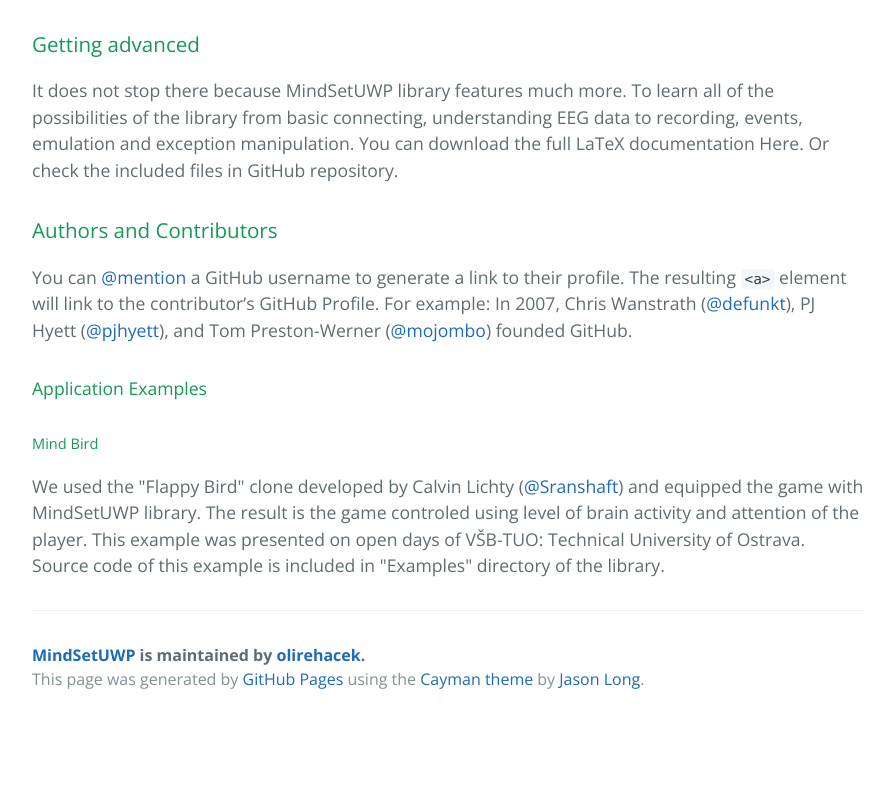
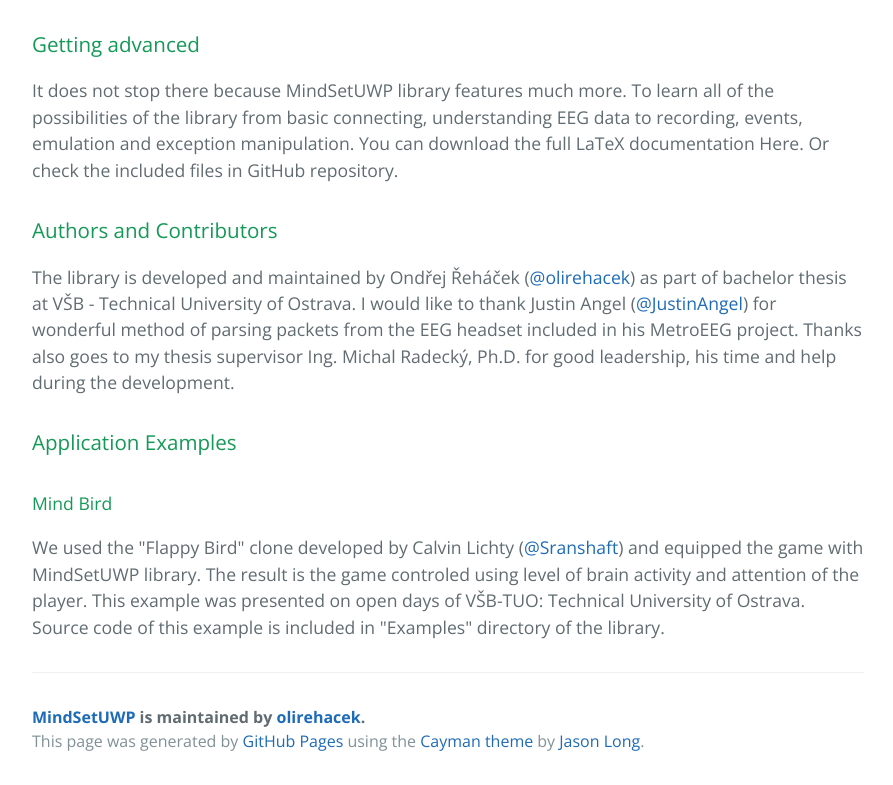
Before and after one commit to oliexe/MindSetUWP, a plain HTML site: page index.html in a window 1280 px wide. Shown: the part 1488-2273 px from the top of the page, without its empty margins (192-1085 px from the left). Before the commit the page ends 2211 px from the top, so only its background shows below. Drawn offline with nearby package versions, Linux system fonts and the light colour scheme.

```diff
--- a/index.html
+++ b/index.html
@@ -65,13 +65,13 @@
 <h3>
 <a id="authors-and-contributors" class="anchor" href="#authors-and-contributors" aria-hidden="true"><span aria-hidden="true" class="octicon octicon-link"></span></a>Authors and Contributors</h3>
 
-<p>You can <a href="https://github.com/blog/821" class="user-mention">@mention</a> a GitHub username to generate a link to their profile. The resulting <code>&lt;a&gt;</code> element will link to the contributor’s GitHub Profile. For example: In 2007, Chris Wanstrath (<a href="https://github.com/defunkt" class="user-mention">@defunkt</a>), PJ Hyett (<a href="https://github.com/pjhyett" class="user-mention">@pjhyett</a>), and Tom Preston-Werner (<a href="https://github.com/mojombo" class="user-mention">@mojombo</a>) founded GitHub.</p>
+<p>The library is developed and maintained by Ondřej Řeháček (<a href="https://github.com/olirehacek" class="user-mention">@olirehacek</a>) as part of bachelor thesis at VŠB - Technical University of Ostrava. I would like to thank Justin Angel (<a href="https://github.com/JustinAngel" class="user-mention">@JustinAngel</a>) for wonderful method of parsing packets from the EEG headset included in his MetroEEG project. Thanks also goes to my thesis supervisor Ing. Michal Radecký, Ph.D. for good leadership, his time and help during the development.</p>
+
+<h3>
+<a id="application-examples" class="anchor" href="#application-examples" aria-hidden="true"><span aria-hidden="true" class="octicon octicon-link"></span></a>Application Examples</h3>
 
 <h4>
-<a id="application-examples" class="anchor" href="#application-examples" aria-hidden="true"><span aria-hidden="true" class="octicon octicon-link"></span></a>Application Examples</h4>
-
-<h5>
-<a id="mind-bird" class="anchor" href="#mind-bird" aria-hidden="true"><span aria-hidden="true" class="octicon octicon-link"></span></a>Mind Bird</h5>
+<a id="mind-bird" class="anchor" href="#mind-bird" aria-hidden="true"><span aria-hidden="true" class="octicon octicon-link"></span></a>Mind Bird</h4>
 
 <p>We used the "Flappy Bird" clone developed by Calvin Lichty (<a href="https://github.com/Sranshaft" class="user-mention">@Sranshaft</a>) and equipped the game with MindSetUWP library. The result is the game controled using level of brain activity and attention of the player. This example was presented on open days of VŠB-TUO: Technical University of Ostrava. Source code of this example is included in "Examples" directory of the library.</p>
 
```
Also changed, not shown: params.json (+1 -1 lines).
